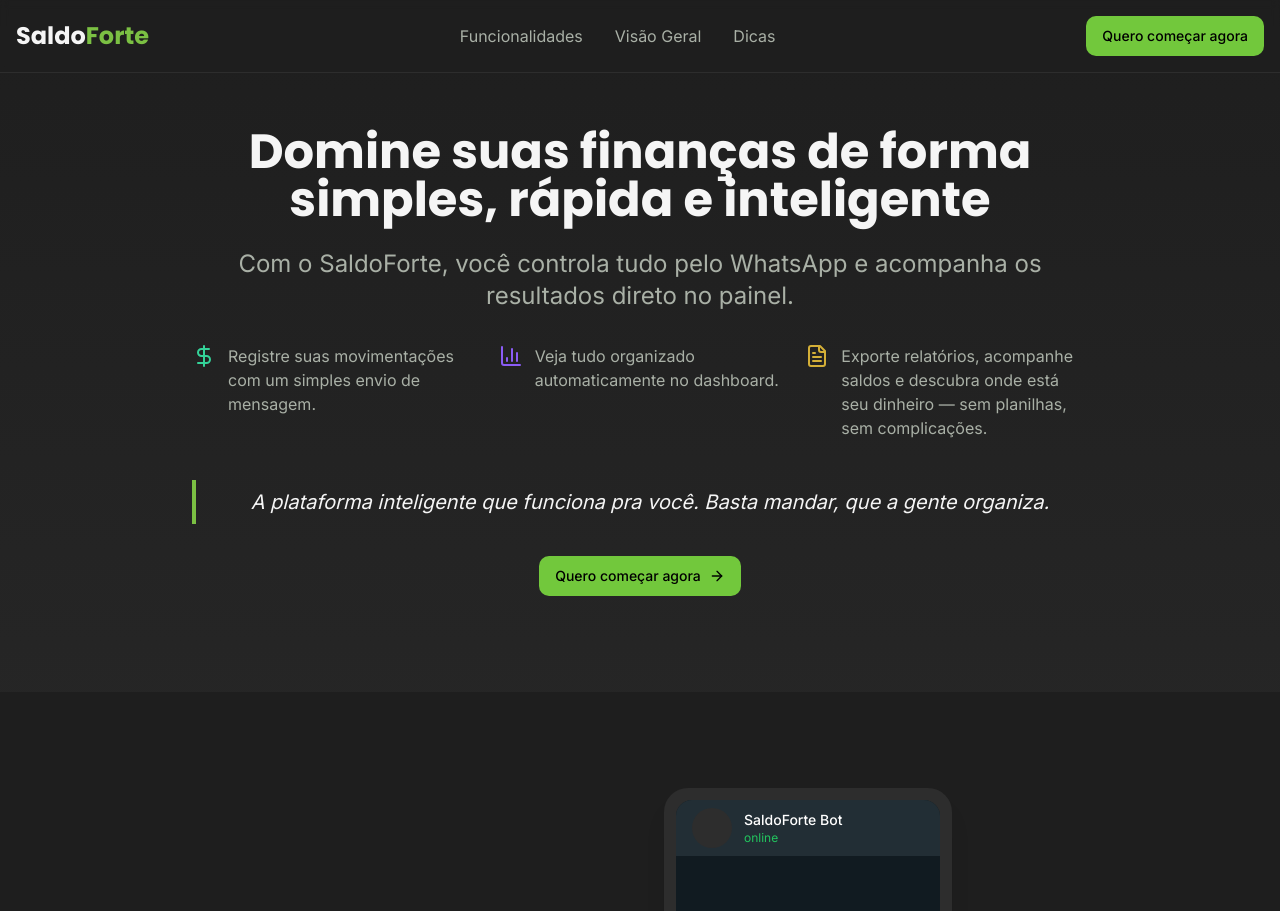
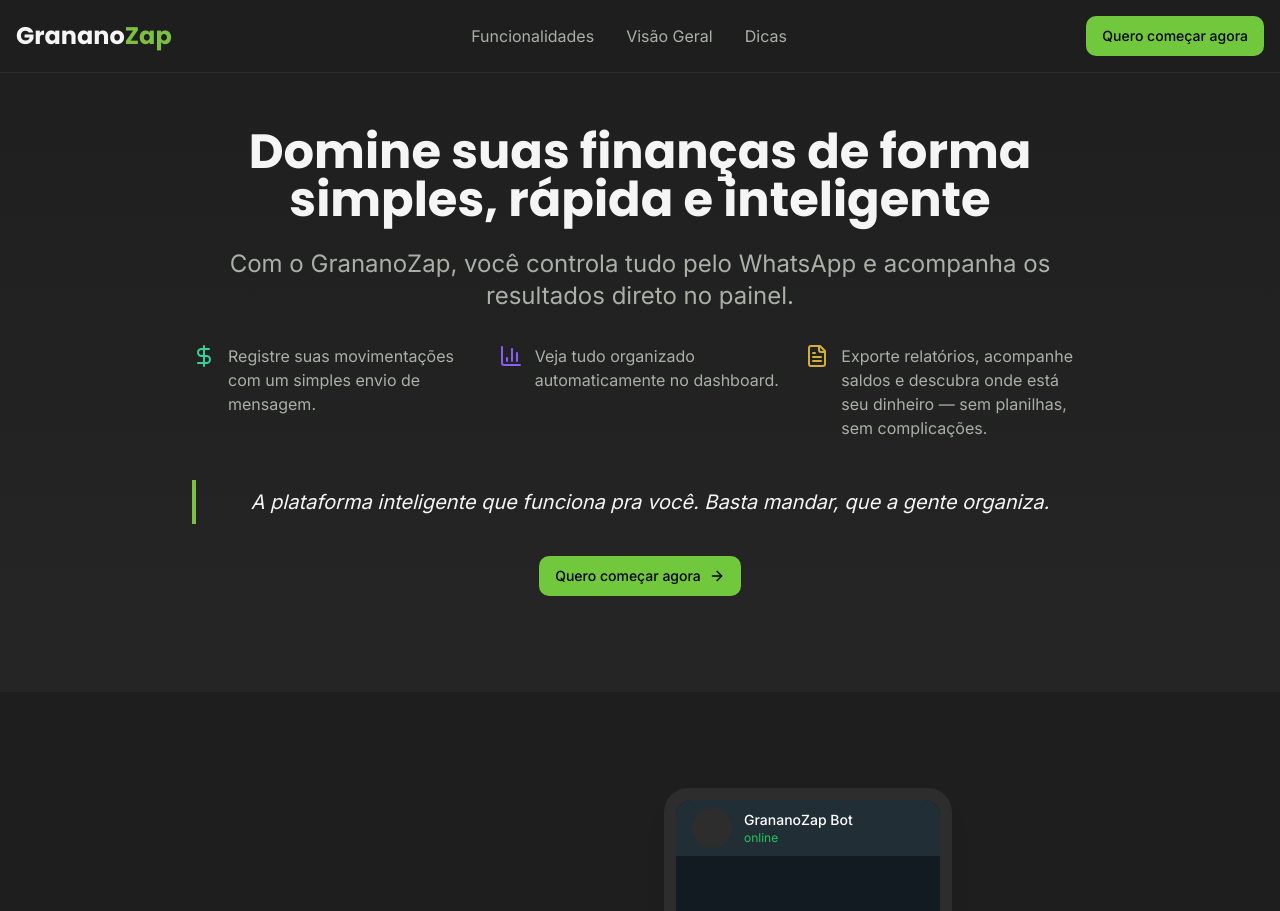
Before and after one commit to CostaMAyssa/GranaNoZap-landing-page, a React (Vite) app: page / in a window 1280 px wide. Shown: the top 911 px of the page. Built offline with nearby package versions, Linux system fonts and the light colour scheme.

Commit message:
Rename SaldoForte to GrananoZap
Rename the system name to GrananoZap throughout the codebase, including the repository name. Update the "Quero começar agora" button to reflect the new system name.

```diff
--- a/index.html
+++ b/index.html
@@ -4,17 +4,17 @@
   <head>
     <meta charset="UTF-8" />
     <meta name="viewport" content="width=device-width, initial-scale=1.0" />
-    <title>SaldoForte - Controle financeiro automatizado via WhatsApp</title>
+    <title>GrananoZap - Controle financeiro automatizado via WhatsApp</title>
     <meta name="description" content="Plataforma de controle financeiro automatizado via WhatsApp, com dashboard inteligente e visualizações práticas. Ideal para quem quer organizar sua vida financeira com facilidade e clareza." />
-    <meta name="author" content="SaldoForte" />
+    <meta name="author" content="GrananoZap" />
 
-    <meta property="og:title" content="SaldoForte - Controle financeiro automatizado via WhatsApp" />
+    <meta property="og:title" content="GrananoZap - Controle financeiro automatizado via WhatsApp" />
     <meta property="og:description" content="Plataforma de controle financeiro automatizado via WhatsApp, com dashboard inteligente e visualizações práticas." />
     <meta property="og:type" content="website" />
     <meta property="og:image" content="https://lovable.dev/opengraph-image-p98pqg.png" />
 
     <meta name="twitter:card" content="summary_large_image" />
-    <meta name="twitter:site" content="@saldoforte" />
+    <meta name="twitter:site" content="@granano_zap" />
     <meta name="twitter:image" content="https://lovable.dev/opengraph-image-p98pqg.png" />
   </head>
 
--- a/src/components/Footer.tsx
+++ b/src/components/Footer.tsx
@@ -8,7 +8,7 @@ const Footer: React.FC = () => {
         <div className="flex flex-col md:flex-row justify-between items-center gap-6">
           <div className="text-center md:text-left">
             <span className="text-xl font-poppins font-bold text-saldo-text-primary">
-              Saldo<span className="text-saldo-primary">Forte</span>
+              Granano<span className="text-saldo-primary">Zap</span>
             </span>
             <p className="text-saldo-text-secondary mt-2">Suas finanças sob controle em um só lugar.</p>
           </div>
@@ -35,7 +35,7 @@ const Footer: React.FC = () => {
         </div>
 
         <div className="border-t border-saldo-border mt-8 pt-8 text-center">
-          <p className="text-saldo-text-secondary text-sm">© 2025 SaldoForte. Todos os direitos reservados.</p>
+          <p className="text-saldo-text-secondary text-sm">© 2025 GrananoZap. Todos os direitos reservados.</p>
         </div>
       </div>
     </footer>
--- a/src/components/Hero.tsx
+++ b/src/components/Hero.tsx
@@ -13,7 +13,7 @@ const Hero: React.FC = () => {
           </h1>
 
           <p className="text-xl md:text-2xl mb-8 text-saldo-text-secondary animate-fade-in" style={{ animationDelay: '0.2s' }}>
-            Com o SaldoForte, você controla tudo pelo WhatsApp e acompanha os resultados direto no painel.
+            Com o GrananoZap, você controla tudo pelo WhatsApp e acompanha os resultados direto no painel.
           </p>
 
           <div className="grid md:grid-cols-3 gap-6 text-left mb-10 animate-fade-in" style={{ animationDelay: '0.4s' }}>
--- a/src/components/Navbar.tsx
+++ b/src/components/Navbar.tsx
@@ -8,7 +8,7 @@ const Navbar: React.FC = () => {
       <div className="container mx-auto px-4 py-4 flex justify-between items-center">
         <div className="flex items-center">
           <span className="text-2xl font-poppins font-bold text-saldo-text-primary">
-            Saldo<span className="text-saldo-primary">Forte</span>
+            Granano<span className="text-saldo-primary">Zap</span>
           </span>
         </div>
         <div className="hidden md:flex items-center gap-8">
--- a/src/components/WhatsAppDemo.tsx
+++ b/src/components/WhatsAppDemo.tsx
@@ -47,7 +47,7 @@ const WhatsAppDemo: React.FC = () => {
                   <div className="bg-[#222e35] px-4 py-2 flex items-center">
                     <div className="w-10 h-10 bg-saldo-border rounded-full"></div>
                     <div className="ml-3">
-                      <p className="text-white text-sm font-medium">SaldoForte Bot</p>
+                      <p className="text-white text-sm font-medium">GrananoZap Bot</p>
                       <p className="text-green-500 text-xs">online</p>
                     </div>
                   </div>
```
Also changed, not shown: 1 other file (tests, documents, lock files or other folders).
